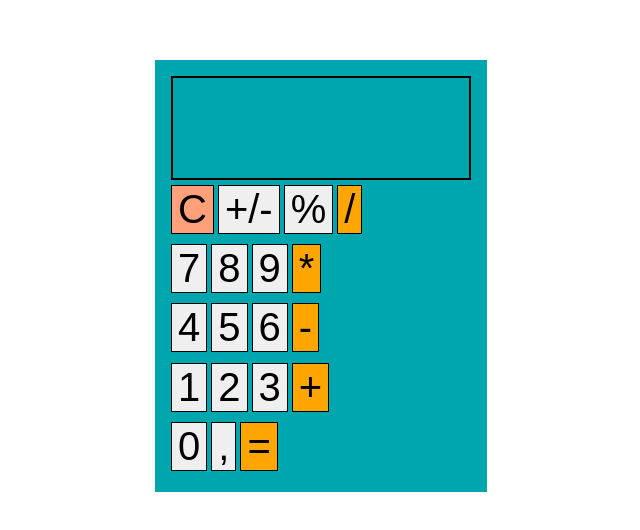
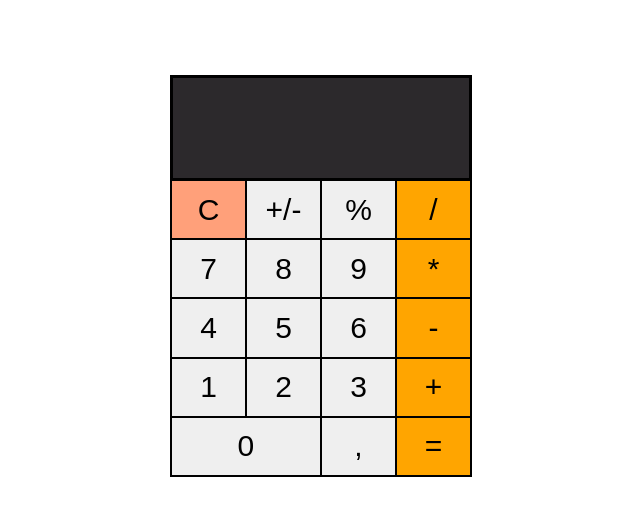
Before and after one commit to blancpain/calculator, a plain HTML site: page index.html in a window 1280 px wide. Shown: the part 132-662 px from the top of the page, without its empty margins (319-959 px from the left). Drawn offline with Linux system fonts and the light colour scheme.

Commit message:
Create calculator skeleton and styles

```diff
--- a/index.html
+++ b/index.html
@@ -14,32 +14,32 @@
     <div id="display_row"></div>
     <div class="calc_row">
       <button id="C">C</button>
-      <button id="+">+/-</button>
-      <button id="%">%</button>
-      <button class="operator" id="/">/</button>
+      <button id="toggle_sign">+/-</button>
+      <button id="percentange">%</button>
+      <button class="operator">/</button>
     </div>
     <div class="calc_row">
-      <button id="7">7</button>
-      <button id="8">8</button>
-      <button id="9">9</button>
-      <button class="operator" id="*">*</button>
+      <button class="number">7</button>
+      <button class="number">8</button>
+      <button class="number">9</button>
+      <button class="operator">*</button>
     </div>
     <div class="calc_row">
-      <button id="4">4</button>
-      <button id="5">5</button>
-      <button id="6">6</button>
-      <button class="operator" id="-">-</button>
+      <button class="number">4</button>
+      <button class="number">5</button>
+      <button class="number">6</button>
+      <button class="operator">-</button>
     </div>
     <div class="calc_row">
-      <button id="1">1</button>
-      <button id="2">2</button>
-      <button id="3">3</button>
-      <button class="operator" id="+">+</button>
+      <button class="number">1</button>
+      <button class="number">2</button>
+      <button class="number">3</button>
+      <button class="operator">+</button>
     </div>
-    <div class="calc_last_row">
-      <button id="0">0</button>
-      <button id=",">,</button>
-      <button class="operator" id="=">=</button>
+    <div class="final_row">
+      <button id="zero">0</button>
+      <button id="decimal">,</button>
+      <button class="operator">=</button>
     </div>
   </div>
 </body>
--- a/styles.css
+++ b/styles.css
@@ -6,24 +6,50 @@ body {
 }
 
 #calc {
-  display: grid;
-  grid-template-rows: min-content;
-  background-color: rgb(0 166 173);
-  align-items: center;
+  background-color: grey;
+  display: flex;
+  flex-direction: column;
   color: black;
+  justify-content: space-evenly;
   width: 300px;
   height: 400px;
-  padding: 1em;
+  border: 1px solid black;
 }
 
 #display_row {
   height: 100px;
+  background-color: rgb(44, 41, 44);
   border: 2px solid black;
 }
+.calc_row,
+.final_row {
+  display: flex;
+  flex: 1;
+}
+
+.calc_row > * {
+  flex: 1 100%;
+}
+
+/* .final_row > * { */
+/*   flex: 1 100%; */
+/* } */
 
 button {
-  font-size: 40px;
+  font-size: 30px;
   border: 1px solid black;
+}
+
+.final_row > * {
+  flex-grow: 1;
+}
+
+#zero {
+  width: 106.5px;
+}
+
+#decimal {
+  width: 32px;
 }
 
 #C {
```
